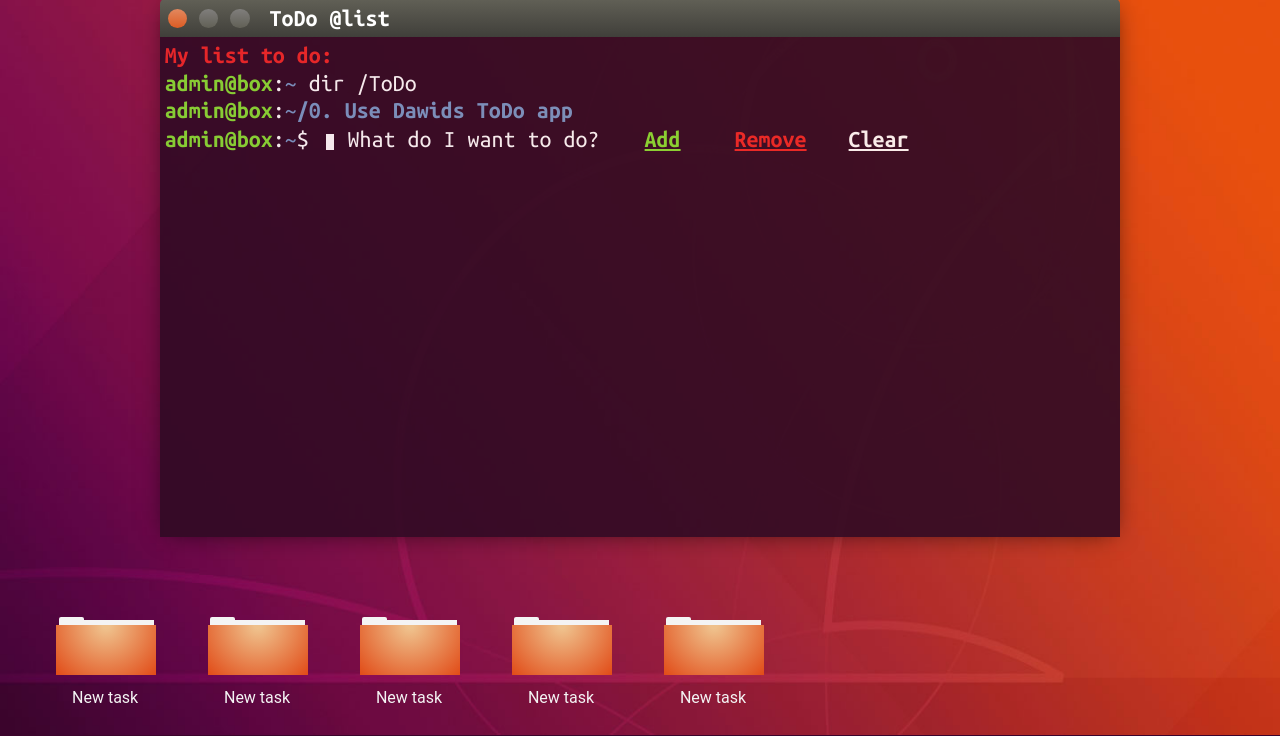
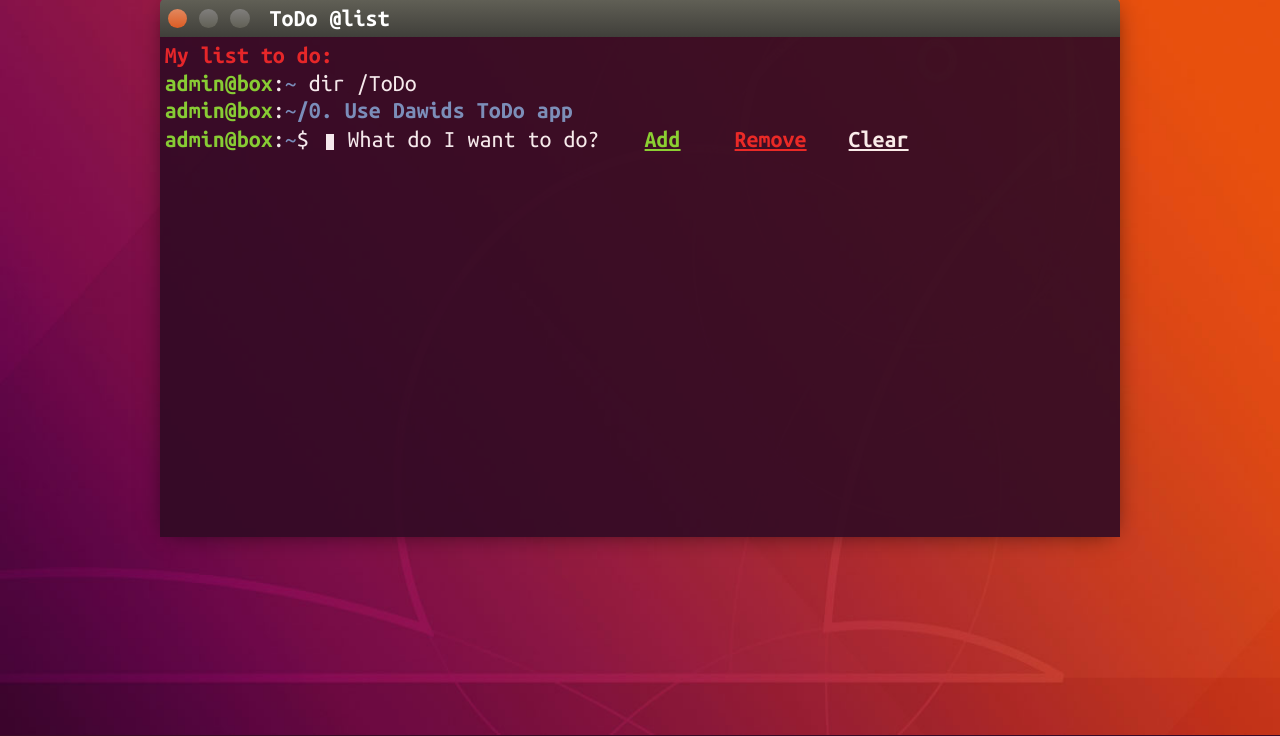
Before and after one commit to DawidGaleziewski/todoapp-terminal, a PHP site: page / in a window 1280 px wide. Shown: the part 65-801 px from the top of the page. Run offline with PHP 8.4, Linux system fonts and the light colour scheme; some libraries are stand-ins or nearby versions.

Commit message:
added folder logic, issue with duplication add

```diff
--- a/app/index.html
+++ b/app/index.html
@@ -59,32 +59,6 @@
 
 
         <section id="folders-tray" class="folders-tray">
-            <div class="folder">
-                <span class="folder-title">
-                        New task
-                </span>
-            </div>
-
-            <div class="folder">
-                <span class="folder-title">
-                        New task
-                </span>
-            </div>
-            <div class="folder">
-                    <span class="folder-title">
-                            New task
-                    </span>
-                </div>
-                <div class="folder">
-                        <span class="folder-title">
-                                New task
-                        </span>
-                    </div>
-                    <div class="folder">
-                            <span class="folder-title">
-                                    New task
-                            </span>
-                        </div>
 
         </section>
 
--- a/app/jquery/main.js
+++ b/app/jquery/main.js
@@ -10,6 +10,16 @@
 
 
     // Operations on local storage
+
+        // Update site with new tasks state
+        const updateTaskState = function(){
+            const currentTasks = $('#current-tasks');
+            currentTasks.empty();
+            getTasks().forEach((task)=> {
+                currentTasks.append('<li>' + task + '</li>').addClass('dir');
+            })
+        }
+
        //get all tasks in local storage
        const getTasks = function(){
         return JSON.parse(localStorage.getItem('tasks'));
@@ -17,34 +27,32 @@
 
        //add new task to local storage
        const addTask = function(task){
-            let newArray = getTasks();
-            newArray.push(task);
+
+            const newArray = getTasks();
+            const input = $('#input');
+            newArray.push(input.val());
+            input.val('');
+            // console.log(localStorage)
             localStorage.setItem('tasks', JSON.stringify(newArray));
-            return newArray;
+            updateTaskState();
+
        }
 
        // remove last task from local storage
        const removeLastTask =function(){
-            let newArray = getTasks();
+            const newArray = getTasks();
             newArray.pop();
             localStorage.setItem('tasks', JSON.stringify(newArray));
-            return newArray;
+            updateTaskState();
        }
 
        const removeAllTasks = function(){
-            let newArray = [];
+            const newArray = [];
             localStorage.setItem('tasks', JSON.stringify(newArray));
-            return newArray;
+            updateTaskState();
        }
 
-        // Update site with new tasks state
-        const updateTaskState = function(){
-            let currentTasks = $('#current-tasks');
-            currentTasks.empty();
-            getTasks().forEach((task)=> {
-                currentTasks.append('<li>' + task + '</li>').addClass('dir');
-            })
-        }
+
 
 
 
@@ -54,40 +62,41 @@
             event.preventDefault();
         })
 
+        // seems the button gets clicked two times for some reason
         // Adding items to list
-        btnAdd.click(function(){
-            const input = $('#input').val();
-            addTask(input);
-            updateTaskState();
+        btnAdd.click(()=>{
+            addTask()
         })
 
         // Removing items
         btnRemove.click(function(){
             removeLastTask();
-            updateTaskState();
         })
 
         // Clear all items
         btnClear.click(function(){
             removeAllTasks();
-            updateTaskState();
         })
 
         // Creating folders
-        const foldersTray = $('folders-tray');
-        getTasks().forEach((task)=>{
-            foldersTray
-            console.log(task)
-        })
+        const createFolders = function(){
+            const foldersTray = $('#folders-tray');
+            const tasks = getTasks()
+            tasks.forEach((task)=>{
 
+                foldersTray.append(
+                    `<div class="folder">
+                        <span class="folder__icon">
 
+                        </span>
+                        <span class="folder__title">
+                                ${task}
+                        </span>
+                    </div>`);
+            })
+        }
 
-        // foldersTray
-        // <div class="folder">
-        // <span class="folder-title">
-        //         New task
-        // </span>
-        // </div>
+        createFolders()
 
         // Load all tasks from local storage
         updateTaskState();
--- a/app/scss/main.scss
+++ b/app/scss/main.scss
@@ -153,23 +153,22 @@
 // FOLDERS-TRAY
 
 .folders-tray{
-  margin: 2rem;
+  // display: flex;
+  // flex-wrap: wrap;
+  // justify-content: center;
+
   .folder {
     display: inline-block;
-    margin: 1.5rem;
+    margin: 2rem 1rem;
+
+    .folder__icon {
+      display: block;
       position: relative;
       background-color: #e14b17;
-    // background-image: linear-gradient(-20deg, #e14b17, #efc18c);
       background-image: radial-gradient(circle at top, #efc18c 5%, #e14b17);
       height: 50px;
       width: 100px;
 
-    &-title{
-      position: absolute;
-      bottom: -2rem;
-      left: 1rem;
-      color: #f4f4f4;
-    }
 
       &::after {
         position: absolute;
@@ -193,14 +192,17 @@
       }
 
     }
+
+    &__title{
+      margin: 0.5rem auto;
+      max-width: 100px;
+      display: block;
+      text-align: center;
+      color: #f4f4f4;
     }
 
-
-
-
-// #efc18c
-// #e14b17
-// #f4f4f4
+  }
+}
 
 // Animation
 .prompt {
```
Also changed, not shown: app/css/main.css. Lines whose indentation alone changed are shown as unchanged.
